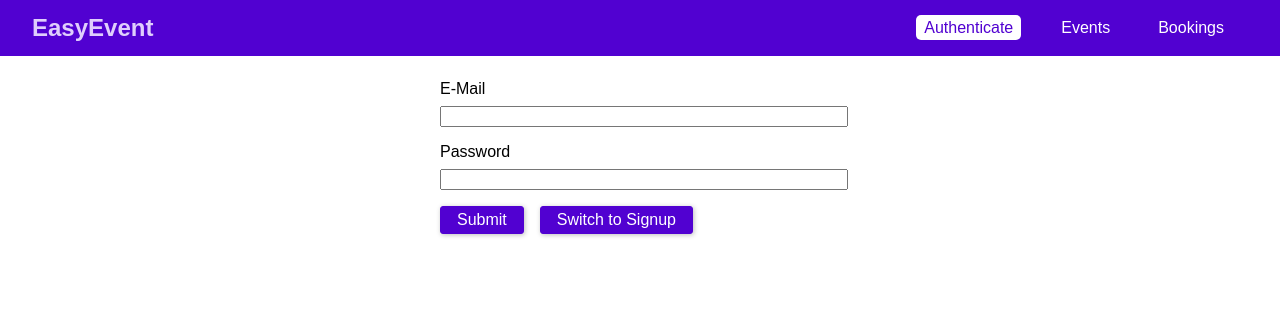
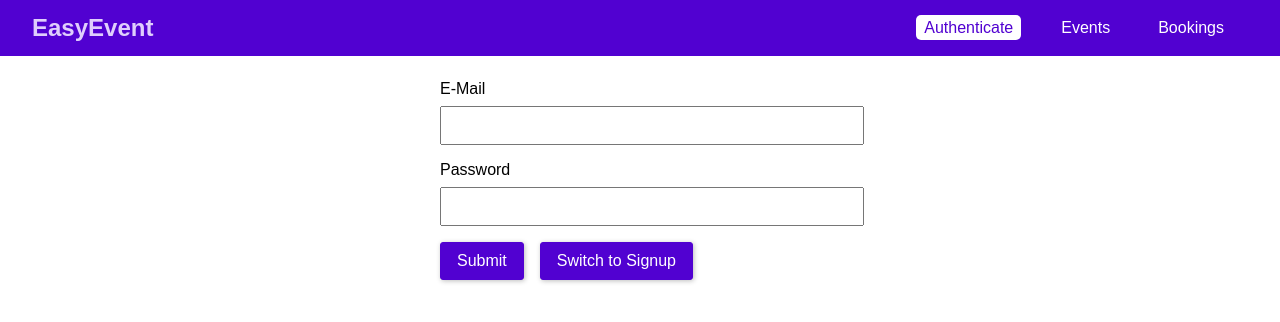
Before and after one commit to hassanrafay/evento, a React (Create React App) app in the folder frontend/: page /auth in a window 1280 px wide. Shown: the top 322 px of the page. Built offline with nearby package versions, Linux system fonts and the light colour scheme.

Commit message:
updated css for forms

```diff
--- a/frontend/src/index.css
+++ b/frontend/src/index.css
@@ -18,6 +18,9 @@ body {
 .form-control {
   margin-bottom: 1rem;
 }
+.form-control input {
+  padding: 10px;
+}
 
 .form-actions button,
 .btn {
@@ -25,7 +28,7 @@ body {
   font: inherit;
   border: 1px solid #5101d1;
   border-radius: 3px;
-  padding: 0.25rem 1rem;
+  padding: 0.55rem 1rem;
   margin-right: 1rem;
   box-shadow: 1px 1px 5px rgba(0, 0, 0, 0.26);
   color: white;
```
